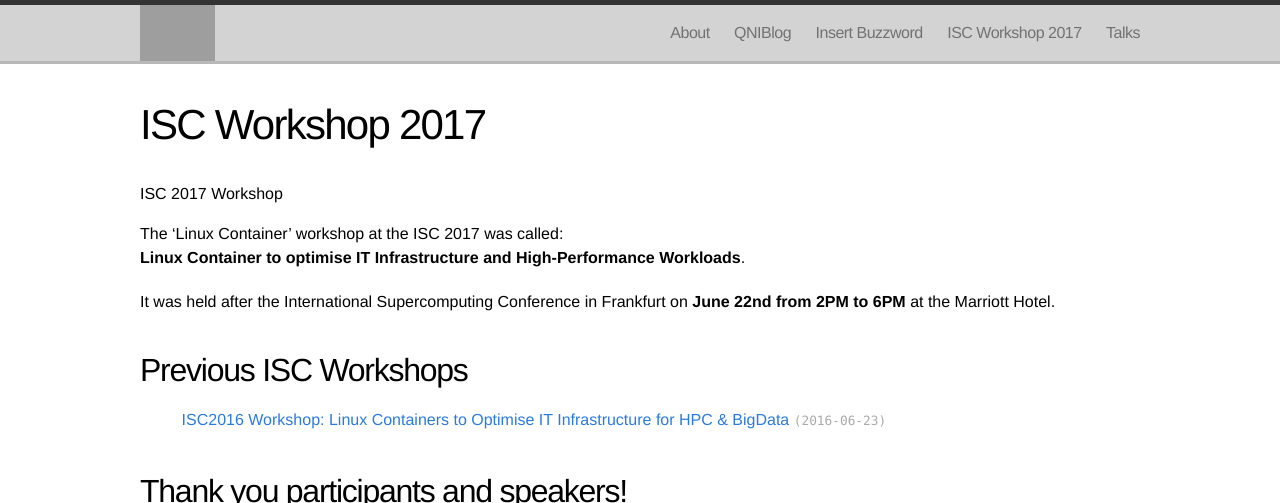
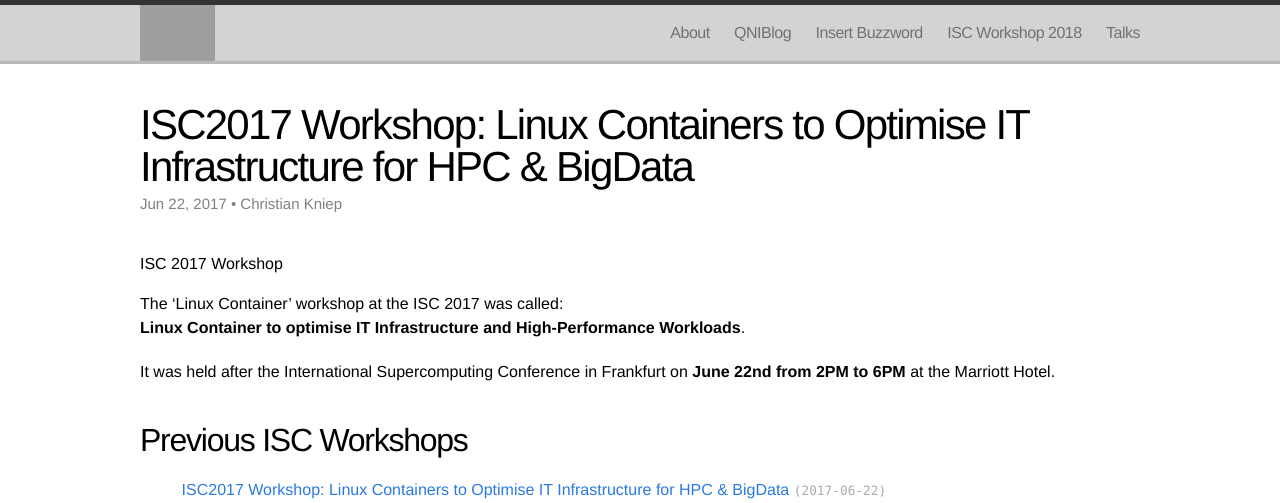
Before and after one commit to ChristianKniep/QNIBIncBlog, a Jekyll site: the page built from _posts/2017-06-22-isc2017-workshop.md, in a window 1280 px wide and 900 px high, cut to the strip 0-503 px from the top of the window. Built offline with Jekyll 4.4.1, drawn with Linux system fonts in a browser that asks for light colours; Markdown is read by kramdown in place of the engine named in the settings; grey boxes are pictures that could not be loaded.

Commit message:
add isc2018 page

```diff
--- a/iscworkshop17.md
+++ b/_posts/2017-06-22-isc2017-workshop.md
@@ -1,8 +1,11 @@
 ---
-layout: page
-title: ISC Workshop 2017
-permalink: /isc/
+author: Christian Kniep
+layout: post
+title: "ISC2017 Workshop: Linux Containers to Optimise IT Infrastructure for HPC & BigData"
+date: 2017-06-22
+tags: eng blog docker iscworkshop isc2017
 ---
+
 
 # ISC 2017 Workshop
 
--- /dev/null
+++ b/iscworkshop.md
@@ -0,0 +1,47 @@
+---
+layout: page
+title: ISC Workshop 2018
+permalink: /isc/
+---
+
+# ISC 2018 Workshop
+
+
+The 'Linux Container' workshop at the ISC 2018 was called: <br>
+ **Linux Container to optimise IT Infrastructure and High-Performance Workloads**.
+
+It was proposed to be part of the International Supercomputing Conference in Frankfurt at the Marriott Hotel.
+
+## Previous ISC Workshops
+
+<ul class="posts">
+{% for post in site.posts %}
+  {% if post.tags contains 'iscworkshop' %}
+      <div class="post_info">
+        <li>
+          <a href="{{ post.url }}">{{ post.title }}</a>
+          <span>({{ post.date | date:"%Y-%m-%d" }})</span>
+        </li>
+      </div>
+  {% endif %}
+{% endfor %}
+</ul>
+
+
+## Agenda
+
+The initial agenda will be published once the workshop is accepted.
+
+## Speakers
+
+**Burak Yenier** is the CEO of UberCloud. He is a thought-leader and speaks about High Performance Computing, Cloud and Software Containers. <br>
+Burak is an expert in large-scale, high availability systems and cloud. As an early SaaS proponent, Burak's management experience spans software development and operations. His most recent role was as the Vice President of Operations of a Silicon Valley SaaS company in banking. Burak built the company's cloud infrastructure and operations from scratch and for scale. He also managed all the data centers and the digital payment operations.<br>
+Burak co-founded UberCloud in 2012.  UberCloud has developed  over 150 case-studies in every conceivable area of engineering simulation. The company publishes award-winning blueprints and best practices in cloud and technical computing. Burak simplifies the lives of engineers with powerful, easy to use compute environments in the Cloud. @BurakYenier https://www.linkedin.com/in/buraky/
+
+**Christian Kniep** With a 10y journey rooted in the HPC parts of the german automotive industry, Christian started to support CAE applications and VR installations.<br>
+After getting bored with the small pieces, he became the InfiniBand go-to-guy while operating a 4000 node crash-test cluster and pivoted to the R&D department of Bulls BXI interconnect. When told at a conference that HPC can not learn anything from the emerging Cloud and BigData companies, he became curious and is now leading the containerization effort at Gaikai Inc. (part of Sony Interactive Entertainment).<br>
+Christian likes to explore new emerging trends by containerizing them first and seek application in the nebulous world of DevOps.
+
+**Holger Gantikow** studied Computer Science at the University of Furtwangen and is working as a Senior Systems Engineer for Science + Computing AG in Tübingen since 2009. In his work, he deals with the complexity of heterogenous systems in CAE computation environments and servers customers utilizing technical and scientific applications. Ever since he started his professional career, virtualization and how it changes IT infrastructures gained his interest. This includes especially cloud management systems like OpenNebula and OpenStack, as well as the recently rediscovered container-based virtualization technology based on Docker.
+
+**Michael Bauer** is an undergraduate student at the University of Michigan, where he is studying Computer Science & Engineering with a focus on computer architecture. He has spent the last 9 months working at the GSI national laboratory in Darmstadt, Germany, as an experimental systems researcher. For the last several months, he has been a developer of Singularity, an open source container solution designed for HPC.
```
